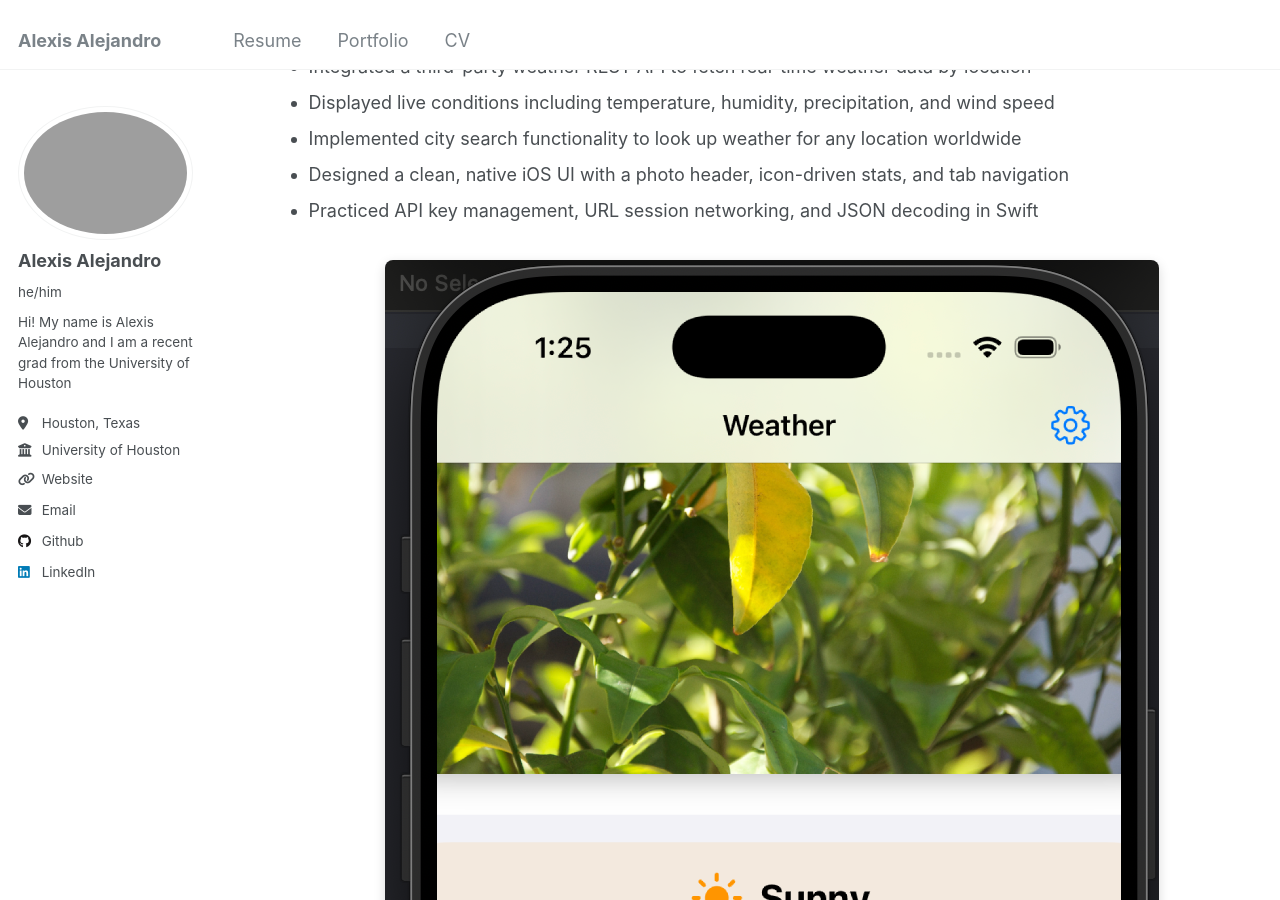
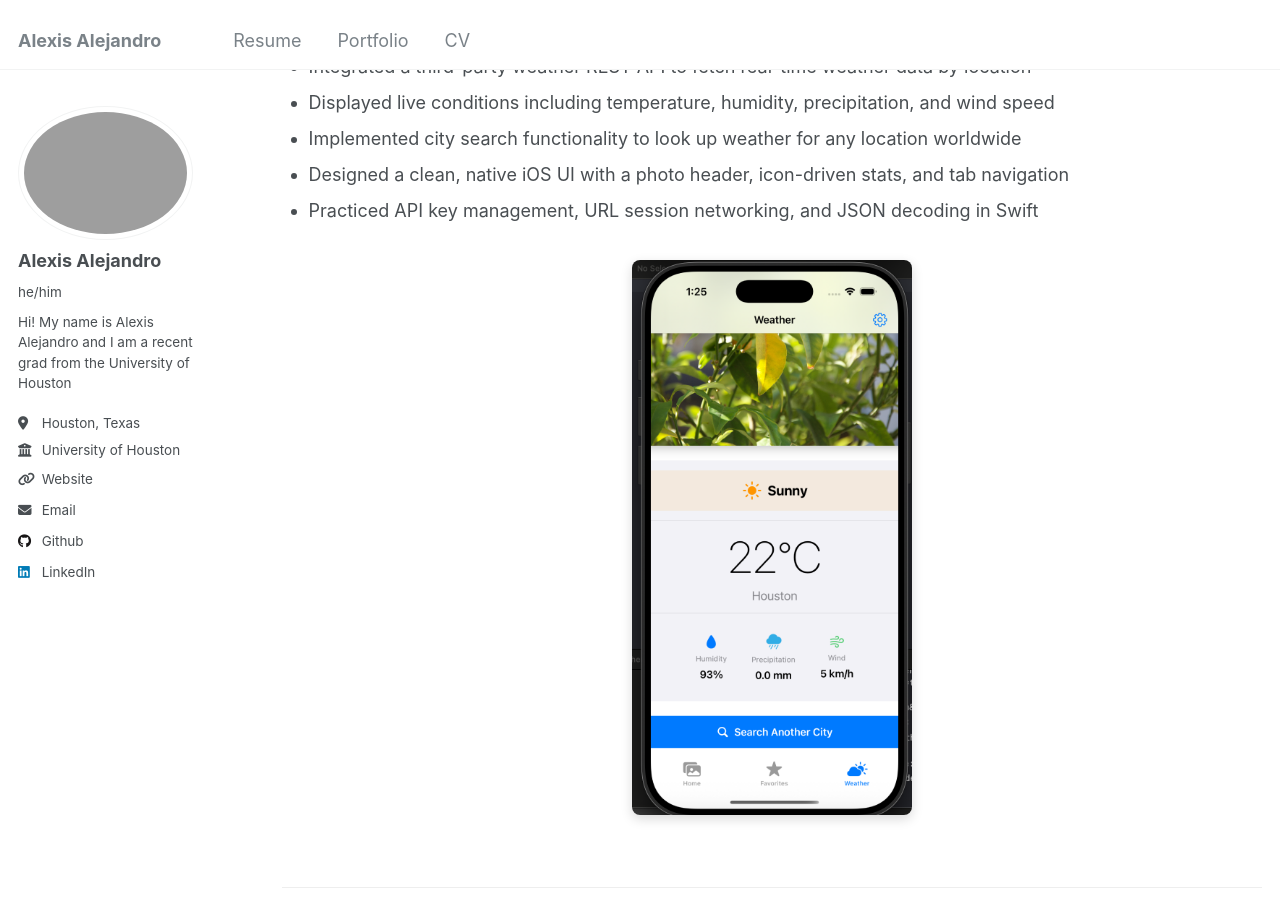
Before and after one commit to AlexisA3400/AlexisA3400.github.io, a Jekyll site: the page built from _pages/portfolio.html, in a window 1280 px wide and 900 px high, scrolled down 1559 px. Built offline with Jekyll 4.4.1, drawn with Linux system fonts in a browser that asks for light colours.

Commit message:
Update portfolio.html

```diff
--- a/_pages/portfolio.html
+++ b/_pages/portfolio.html
@@ -148,7 +148,7 @@ author_profile: true
     <li>Practiced API key management, URL session networking, and JSON decoding in Swift</li>
   </ul>
   <div class="app-screenshot">
-    <img src="/images/weather-app-screenshot.png" alt="iOS Weather App showing sunny conditions in Houston">
+    <img src="/images/weather-app-screenshot.png" alt="iOS Weather App showing sunny conditions in Houston" style="max-width: 280px;">
   </div>
 </div>
 
```
